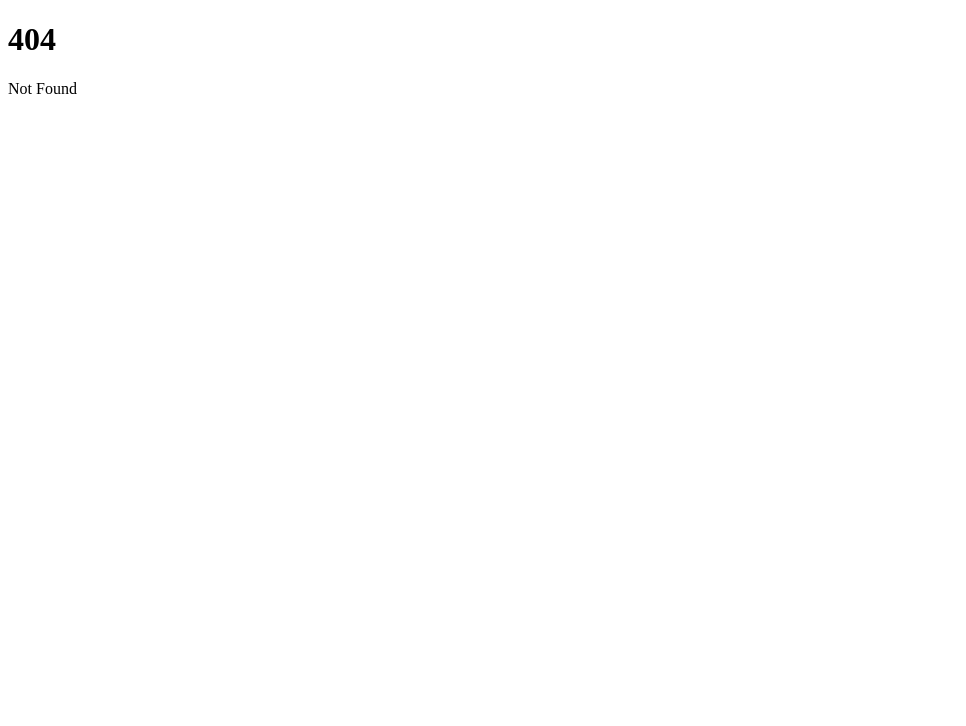
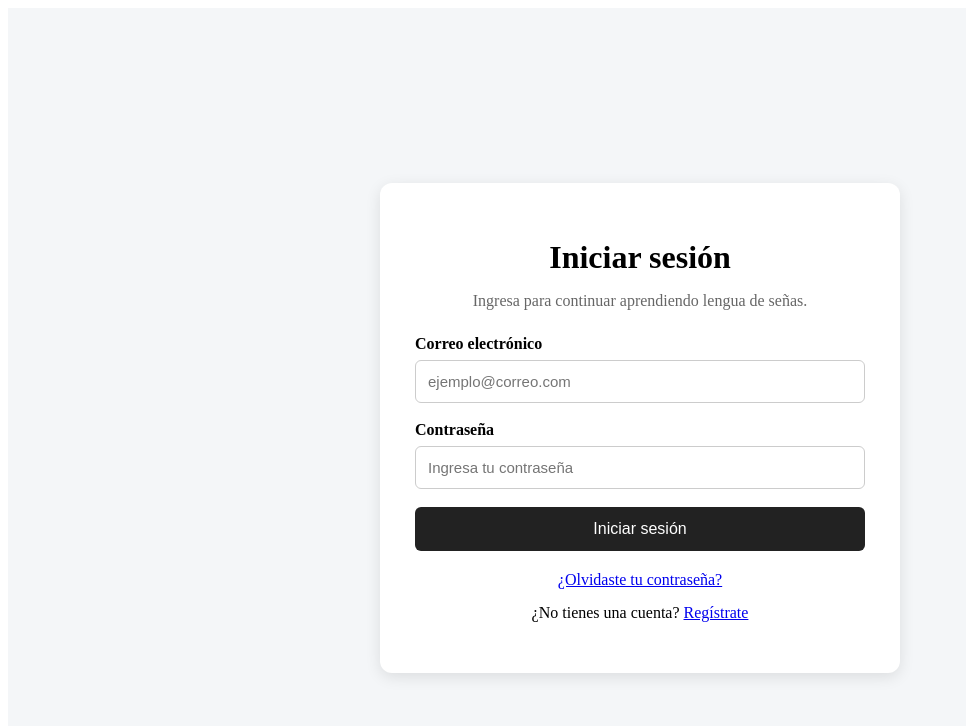
Before and after one commit to caldasduquekarenlizeth-spec/aprendizaje-senas-svelte, a SvelteKit app: page /login in a window 1280 px wide. Before the commit this address had no page. Shown: the top 726 px of the page, without its empty margins (0-966 px from the left). Built offline with nearby package versions, Linux system fonts and the light colour scheme; no server answers.

Commit message:
Agregar login y modulos protegidos

```diff
--- /dev/null
+++ b/src/routes/login/+page.svelte
@@ -0,0 +1,228 @@
+<script>
+    import { supabase } from '$lib/supabase';
+    import { goto } from '$app/navigation';
+
+    let correo = $state('');
+    let password = $state('');
+
+    let error = $state('');
+    let mensaje = $state('');
+    let cargando = $state(false);
+
+    /**
+     * Maneja el inicio de sesión.
+     * @param {SubmitEvent} event
+     */
+    async function iniciarSesion(event) {
+        event.preventDefault();
+
+        error = '';
+        mensaje = '';
+
+        if (correo.trim() === '' || password.trim() === '') {
+            error = 'El correo y la contraseña son obligatorios.';
+            return;
+        }
+
+        cargando = true;
+
+        const { data, error: errorSupabase } =
+            await supabase.auth.signInWithPassword({
+                email: correo.trim(),
+                password: password
+            });
+
+        cargando = false;
+
+
+        if (errorSupabase) {
+            error = errorSupabase.message;
+            return;
+        }
+
+        mensaje = 'Inicio de sesión exitoso.';
+
+        await goto('/modulos');
+    }
+</script>
+
+<svelte:head>
+    <title>Iniciar sesión</title>
+    <meta
+        name="description"
+        content="Iniciar sesión en la plataforma de aprendizaje"
+    />
+</svelte:head>
+
+<div class="login-container">
+
+    <div class="login-card">
+
+        <h1>Iniciar sesión</h1>
+
+        <p class="descripcion">
+            Ingresa para continuar aprendiendo lengua de señas.
+        </p>
+
+        <form onsubmit={iniciarSesion}>
+
+            <div class="campo">
+                <label for="correo">
+                    Correo electrónico
+                </label>
+
+                <input
+                    id="correo"
+                    type="email"
+                    bind:value={correo}
+                    placeholder="ejemplo@correo.com"
+                />
+            </div>
+
+            <div class="campo">
+                <label for="password">
+                    Contraseña
+                </label>
+
+                <input
+                    id="password"
+                    type="password"
+                    bind:value={password}
+                    placeholder="Ingresa tu contraseña"
+                />
+            </div>
+
+            {#if error}
+                <div class="mensaje error">
+                    {error}
+                </div>
+            {/if}
+
+            {#if mensaje}
+                <div class="mensaje exito">
+                    {mensaje}
+                </div>
+            {/if}
+
+            <button
+                type="submit"
+                disabled={cargando}
+            >
+                {cargando ? 'Iniciando sesión...' : 'Iniciar sesión'}
+            </button>
+
+        </form>
+
+        <div class="enlaces">
+
+            <a href="/recuperar">
+                ¿Olvidaste tu contraseña?
+            </a>
+
+            <p>
+                ¿No tienes una cuenta?
+                <a href="/registro">Regístrate</a>
+            </p>
+
+        </div>
+
+    </div>
+
+</div>
+
+<style>
+    .login-container {
+        min-height: 100vh;
+        display: flex;
+        justify-content: center;
+        align-items: center;
+        padding: 20px;
+        background: #f4f6f8;
+    }
+
+    .login-card {
+        width: 100%;
+        max-width: 450px;
+        padding: 35px;
+        background: white;
+        border-radius: 12px;
+        box-shadow: 0 4px 15px rgba(0, 0, 0, 0.1);
+    }
+
+    h1 {
+        text-align: center;
+        margin-bottom: 10px;
+    }
+
+    .descripcion {
+        text-align: center;
+        color: #666;
+        margin-bottom: 25px;
+    }
+
+    .campo {
+        margin-bottom: 18px;
+    }
+
+    label {
+        display: block;
+        margin-bottom: 7px;
+        font-weight: 600;
+    }
+
+    input {
+        width: 100%;
+        box-sizing: border-box;
+        padding: 12px;
+        border: 1px solid #ccc;
+        border-radius: 6px;
+        font-size: 15px;
+    }
+
+    input:focus {
+        outline: none;
+        border-color: #555;
+    }
+
+    button {
+        width: 100%;
+        padding: 13px;
+        border: none;
+        border-radius: 6px;
+        background: #222;
+        color: white;
+        font-size: 16px;
+        cursor: pointer;
+    }
+
+    button:disabled {
+        opacity: 0.6;
+        cursor: not-allowed;
+    }
+
+    .mensaje {
+        padding: 12px;
+        margin-bottom: 15px;
+        border-radius: 6px;
+        text-align: center;
+    }
+
+    .error {
+        background: #ffe5e5;
+        color: #a00000;
+    }
+
+    .exito {
+        background: #e5f7e8;
+        color: #176b2c;
+    }
+
+    .enlaces {
+        text-align: center;
+        margin-top: 20px;
+    }
+
+    .enlaces p {
+        margin-top: 15px;
+    }
+</style>
--- /dev/null
+++ b/src/routes/modulos/+page.svelte
@@ -0,0 +1,191 @@
+<script>
+    import { onMount } from 'svelte';
+    import { goto } from '$app/navigation';
+    import { supabase } from '$lib/supabase';
+
+    /** @type {import('@supabase/supabase-js').User | null} */
+    let usuario = $state(null);
+
+    let cargando = $state(true);
+
+    onMount(async () => {
+        const {
+            data: { session }
+        } = await supabase.auth.getSession();
+
+        if (!session) {
+            goto('/login');
+            return;
+        }
+
+        usuario = session.user;
+        cargando = false;
+    });
+
+    async function cerrarSesion() {
+        await supabase.auth.signOut();
+
+        goto('/login');
+    }
+</script>
+
+<svelte:head>
+    <title>Módulos</title>
+    <meta
+        name="description"
+        content="Módulos de aprendizaje de lengua de señas"
+    />
+</svelte:head>
+
+{#if cargando}
+
+    <div class="cargando">
+        <p>Verificando sesión...</p>
+    </div>
+
+{:else}
+
+    <main class="contenedor">
+
+        <header class="encabezado">
+
+            <div>
+                <h1>Módulos de aprendizaje</h1>
+
+                <p>
+                    Bienvenido
+                    {usuario?.email}
+                </p>
+            </div>
+
+            <button onclick={cerrarSesion}>
+                Cerrar sesión
+            </button>
+
+        </header>
+
+        <section class="modulos">
+
+            <article class="modulo">
+                <h2>Módulo 1</h2>
+
+                <p>
+                    Introducción a la lengua de señas.
+                </p>
+
+                <button>
+                    Ver módulo
+                </button>
+            </article>
+
+            <article class="modulo">
+                <h2>Módulo 2</h2>
+
+                <p>
+                    Comunicación básica.
+                </p>
+
+                <button>
+                    Ver módulo
+                </button>
+            </article>
+
+            <article class="modulo">
+                <h2>Módulo 3</h2>
+
+                <p>
+                    Vocabulario.
+                </p>
+
+                <button>
+                    Ver módulo
+                </button>
+            </article>
+
+        </section>
+
+    </main>
+
+{/if}
+
+<style>
+    .cargando {
+        min-height: 100vh;
+        display: flex;
+        justify-content: center;
+        align-items: center;
+    }
+
+    .contenedor {
+        max-width: 1100px;
+        margin: 0 auto;
+        padding: 40px 20px;
+    }
+
+    .encabezado {
+        display: flex;
+        justify-content: space-between;
+        align-items: center;
+        margin-bottom: 40px;
+        gap: 20px;
+    }
+
+    h1 {
+        margin-bottom: 8px;
+    }
+
+    .encabezado p {
+        color: #666;
+    }
+
+    .encabezado button {
+        padding: 10px 18px;
+        border: none;
+        border-radius: 6px;
+        background: #222;
+        color: white;
+        cursor: pointer;
+    }
+
+    .modulos {
+        display: grid;
+        grid-template-columns: repeat(3, 1fr);
+        gap: 25px;
+    }
+
+    .modulo {
+        padding: 25px;
+        border-radius: 10px;
+        background: white;
+        box-shadow: 0 3px 12px rgba(0, 0, 0, 0.1);
+    }
+
+    .modulo h2 {
+        margin-top: 0;
+    }
+
+    .modulo p {
+        color: #666;
+        min-height: 45px;
+    }
+
+    .modulo button {
+        padding: 10px 15px;
+        border: none;
+        border-radius: 6px;
+        background: #333;
+        color: white;
+        cursor: pointer;
+    }
+
+    @media (max-width: 768px) {
+        .modulos {
+            grid-template-columns: 1fr;
+        }
+
+        .encabezado {
+            flex-direction: column;
+            align-items: stretch;
+        }
+    }
+</style>
```
